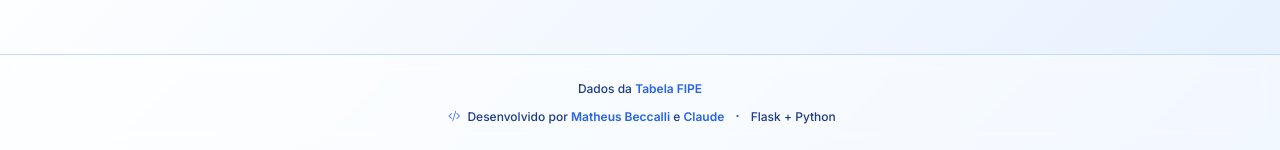
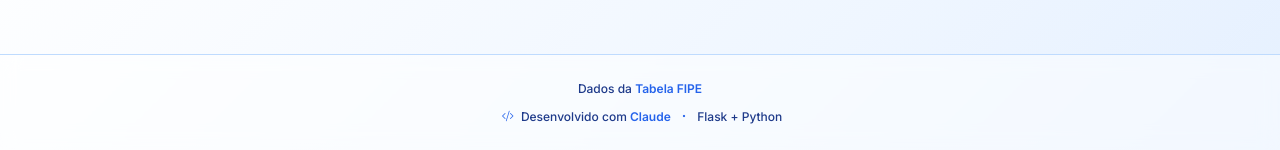
Before and after one commit to matheusbeccalli/historico_fipe_webapp, a Flask app: page / in a window 1280 px wide. Shown: the part 1753-1903 px from the top of the page. Run offline with Flask 3, Linux system fonts and the light colour scheme; data that the repository does not hold is empty; parts of the project's set-up code (start-up, migrations or seed data) failed here and were passed over; some libraries are stand-ins or nearby versions.

Commit message:
chore: update LICENSE copyright and simplify footer

```diff
--- a/templates/index.html
+++ b/templates/index.html
@@ -386,7 +386,7 @@
             </p>
             <p class="mb-0 mt-2">
                 <i class="bi bi-code-slash"></i>
-                Desenvolvido por <a href="https://github.com/matheusbeccalli" target="_blank" rel="noopener noreferrer">Matheus Beccalli</a> e <a href="https://www.anthropic.com" target="_blank" rel="noopener noreferrer">Claude</a>
+                Desenvolvido com <a href="https://www.anthropic.com" target="_blank" rel="noopener noreferrer">Claude</a>
                 <i class="bi bi-dot"></i>
                 Flask + Python
             </p>
```
Also changed, not shown: 1 other file.
